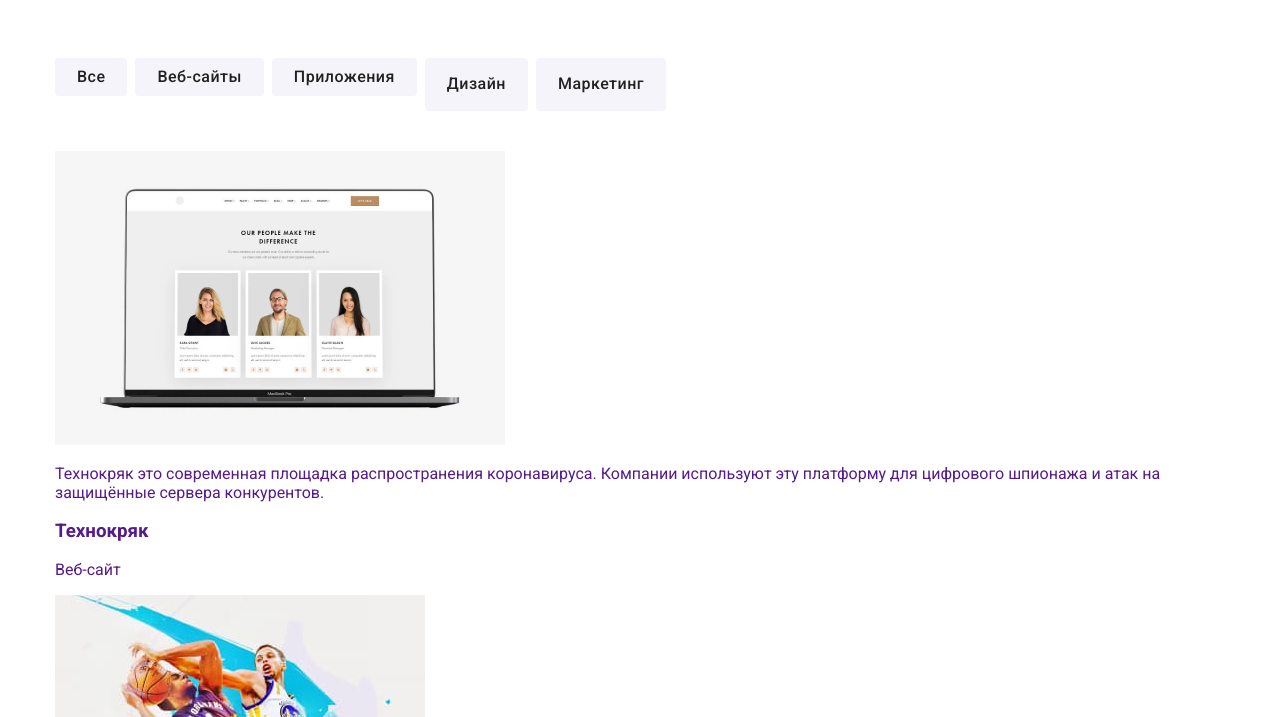
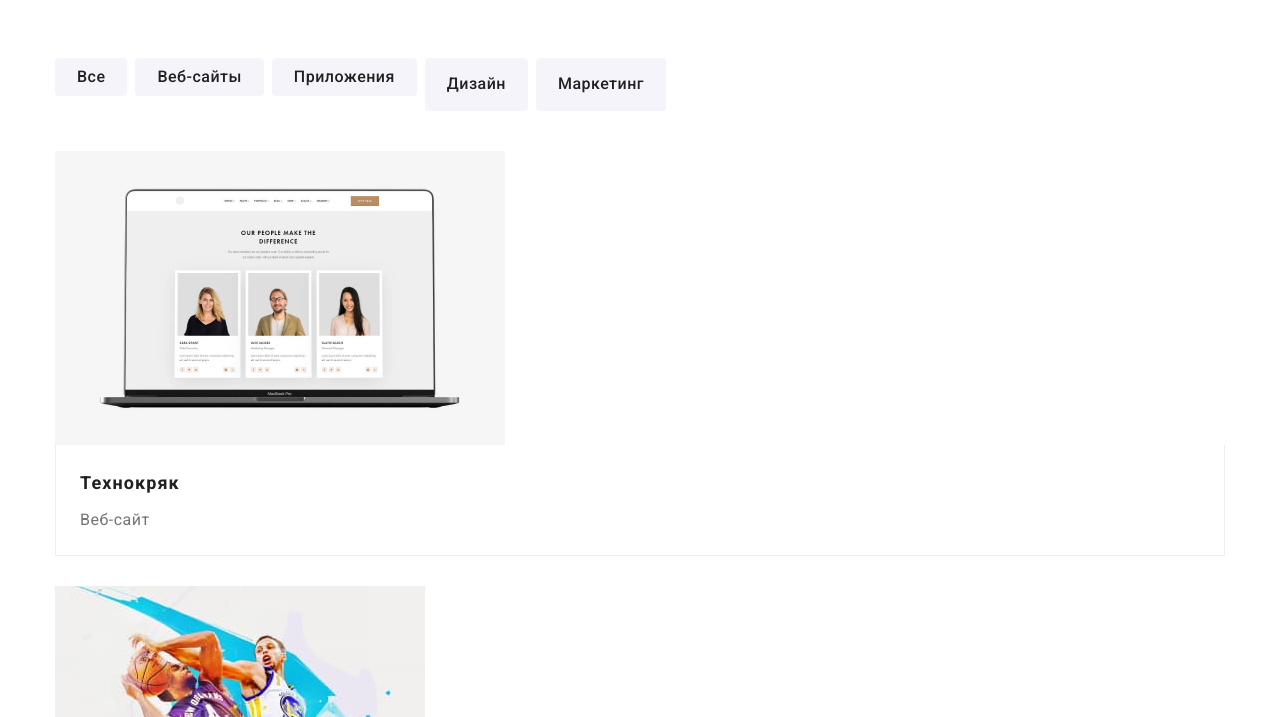
Before and after one commit to Rand0m-dev/goit-markup-hw-08, a plain HTML site: page portfolio.html in a window 1280 px wide. Shown: the part 83-800 px from the top of the page. Drawn offline with Linux system fonts and the light colour scheme.

Commit message:
начал делать под планшет
закончил с мобильной версией кроме картинок и модалки + вся начальная страница под планшет без подвала

```diff
--- a/sass/components/_about-first.scss
+++ b/sass/components/_about-first.scss
@@ -23,10 +23,16 @@
   margin-top: 0px;
   padding-left: 0px;
   margin-bottom: 0px;
+
+  @media screen and (min-width: 768px) {
+    display: flex;
+    flex-wrap: wrap;
+  }
 }
 
 .about--item {
   margin-bottom: 30px;
+  width: 450px;
   background-color: getColor(white-color);
   box-shadow: 0px 1px 3px rgba(0, 0, 0, 0.12), 0px 1px 1px rgba(0, 0, 0, 0.14), 0px 2px 1px rgba(0, 0, 0, 0.2);
   border-radius: 0px 0px 4px 4px;
@@ -35,10 +41,27 @@
   &:last-child {
     margin-bottom: 0;
   }
+
+  @media screen and (min-width: 768px) {
+    margin-right: 30px;
+    width: 354px;
+
+    &:nth-child(2n) {
+      margin-right: 0;
+    }
+
+    &:nth-last-child(-n + 2) {
+      margin-bottom: 0;
+    }
+  }
 }
 
 .about--img {
   width: 450px;
+
+  @media screen and (min-width: 768px) {
+    width: 354px;
+  }
 }
 
 .about--second-title {
--- a/sass/components/_advantages-first.scss
+++ b/sass/components/_advantages-first.scss
@@ -5,18 +5,36 @@
 .advantages--list {
   padding: 0;
   margin: 0;
+
+  @media screen and (min-width: 768px) {
+    display: flex;
+    flex-wrap: wrap;
+  }
 }
 
-  .advantages--item  {
+.advantages--item {
   width: 100%;
   margin-bottom: 30px;
+
+  @media screen and (min-width: 768px) {
+    width: 354px;
+    margin-right: 30px;
+
+    &:nth-child(2n) {
+      margin-right: 0px;
+    }
+
+    &:nth-last-child(-n + 2) {
+      margin-bottom: 0;
+    }
+  }
 }
 
 .advantages--block-icon {
   display: flex;
   margin-bottom: 30px;
   background-color: #f5f4fa;
-      width: 450px;
+  width: 100%;
   height: 120px;
 }
 
@@ -24,9 +42,7 @@
   margin: auto;
   width: 70px;
   height: 70px;
-
 }
-
 
 .advantages--second-title {
   margin-top: 0px;
--- a/sass/components/_clients-first.scss
+++ b/sass/components/_clients-first.scss
@@ -43,6 +43,12 @@
     border: 1px solid getColor(accent);
     color: getColor(accent);
   }
+
+  @media screen and (min-width: 768px) {
+    &:nth-last-child(-n + 3) {
+      margin-bottom: 0;
+    }
+  }
 }
 
 .clients--icon {
--- a/sass/components/_galery-first.scss
+++ b/sass/components/_galery-first.scss
@@ -6,3 +6,90 @@
   margin: 0;
   padding: 0;
 }
+
+.galery--item {
+  margin-bottom: 30px;
+  font-size: 0;
+  transition: $animation;
+
+  &:hover,
+  &:active {
+    box-shadow: 0px 4px 4px rgba(0, 0, 0, 0.25);
+  }
+
+  &:last-child {
+    margin-bottom: 0px;
+  }
+}
+
+.galery--link {
+  &:active .description--info,
+  &:hover .description--info,
+  &:focus .description--info {
+    transform: translateY(0);
+  }
+
+  &:focus .galery--signature,
+  &:active .galery--signature {
+    box-shadow: 0px 4px 4px rgba(0, 0, 0, 0.25);
+  }
+}
+
+.galery--second-title {
+  margin-top: 0;
+  padding-top: 20px;
+  margin-left: 24px;
+  margin-bottom: 4px;
+  color: getColor(title);
+  font-style: normal;
+  font-weight: 700;
+  font-size: 18px;
+  line-height: 2;
+  letter-spacing: 0.06em;
+}
+
+.galery--text {
+  margin-top: 0;
+  margin-left: 24px;
+  margin-bottom: 20px;
+  color: getColor(primary);
+  font-style: normal;
+  font-weight: 400;
+  font-size: 16px;
+  line-height: 1.88;
+  letter-spacing: 0.03em;
+}
+
+.galery--signature {
+  border-bottom: 1px solid #eeeeee;
+  border-left: 1px solid #eeeeee;
+  border-right: 1px solid #eeeeee;
+}
+
+.description {
+  position: relative;
+  overflow: hidden;
+}
+
+.description--info {
+  position: absolute;
+  left: 0;
+  top: 0;
+  width: 100%;
+  height: 100%;
+  background-color: rgba(33, 150, 243, 0.9);
+  transform: translateY(100%);
+  transition: transform $animation;
+}
+
+.description--text {
+  margin: 0;
+  padding: 63px 24px;
+  font-style: normal;
+  font-weight: normal;
+  font-size: 18px;
+  line-height: 1.56;
+
+  letter-spacing: 0.03em;
+  color: getColor(white-color);
+}
--- a/sass/components/_menu-first.scss
+++ b/sass/components/_menu-first.scss
@@ -11,6 +11,7 @@
 }
 
 .container-menu {
+  z-index: 9;
   background: #ffffff;
 
   @media screen and (max-width: 767px) {
@@ -24,8 +25,7 @@
     padding-bottom: 60px;
 
     text-align: center;
-    box-shadow: 0px 4px 8px rgba(0, 0, 0, 0.04), 0px 2px 4px rgba(0, 0, 0, 0.08),
-      0px 1px 3px rgba(0, 0, 0, 0.16);
+    box-shadow: 0px 4px 8px rgba(0, 0, 0, 0.04), 0px 2px 4px rgba(0, 0, 0, 0.08), 0px 1px 3px rgba(0, 0, 0, 0.16);
 
     &.is-open {
       display: block;
@@ -45,7 +45,7 @@
 }
 
 .nav--logo {
-  @media screen and (min-width: 1200px){
+  @media screen and (min-width: 1200px) {
     width: 145px;
   }
 }
@@ -86,7 +86,7 @@
   }
 
   @media screen and (min-width: 1200px) {
-  margin-left: 93px;
+    margin-left: 93px;
   }
 }
 
@@ -145,9 +145,9 @@
 }
 
 .contacts-header {
-  @media screen and (min-width: 768px){
-  margin-left: 84px;
-  margin-top: 21px;
+  @media screen and (min-width: 768px) {
+    margin-left: 84px;
+    margin-top: 21px;
   }
 
   @media screen and (min-width: 1200px) {
@@ -180,7 +180,6 @@
       margin-top: 0;
       margin-bottom: 10px;
     }
-
   }
 
   @media screen and (min-width: 1200px) {
@@ -221,7 +220,6 @@
       width: 10px;
       height: 14px;
     }
-
   }
 
   @media screen and (min-width: 1200px) {
@@ -237,6 +235,5 @@
       width: 10px;
       height: 16px;
     }
-
   }
 }
```
Also changed, not shown: css/mobile-first.css, css/mobile-first.min.css, 2 other files. Lines whose indentation alone changed are shown as unchanged.
